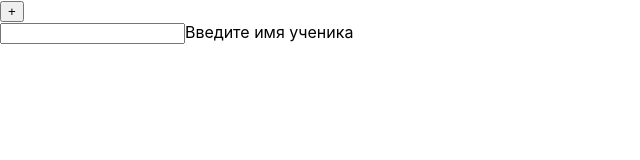
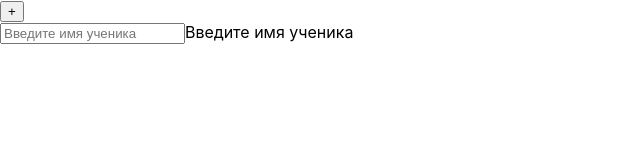
Before and after one commit to zhekablack97/crm-student, a React (Create React App) app: page / in a window 1280 px wide. Shown: the top 160 px of the page, without its empty margins (0-640 px from the left). Built offline with nearby package versions, Linux system fonts and the light colour scheme.

Commit message:
вывод добавления нового ученика в консоль

```diff
--- a/src/App.tsx
+++ b/src/App.tsx
@@ -1,4 +1,4 @@
-import React from 'react';
+import React, { useState } from 'react';
 import './App.css';
 import Name from './components/Name/';
 import ButtonAdd from './components/ButtonAdd';
@@ -7,12 +7,17 @@ import FormAddStudent from './components/FormAddStudent';
 
 
 const App: React.FC = () => {
+  const [student, setStudent] = useState([])
+
+  const addHandler = (name: string) => {
+    console.log('add new student', name)
+  }
 
   return (
     <div>
       <Name/>
       <ButtonAdd/>
-      <FormAddStudent />
+      <FormAddStudent onAdd={addHandler}/>
     </div>
   );
 }
--- a/src/components/FormAddStudent/FormAddStudent.tsx
+++ b/src/components/FormAddStudent/FormAddStudent.tsx
@@ -1,11 +1,22 @@
 import React, { useState } from 'react';
 
-const FormAddStudent: React.FC = () =>{
+interface FormAddStudentProps {
+    onAdd(title:string): void
+}
+
+const FormAddStudent: React.FC<FormAddStudentProps> = props =>{
 
     const [name, setName] = useState<string>('');
 
     const changeHandler = (event: React.ChangeEvent<HTMLInputElement>) => {
         setName(event.target.value)
+    }
+
+    const keyPressHandler = (event: React.KeyboardEvent) => {
+        if (event.key === 'Enter'){
+            props.onAdd(name)
+            setName('')
+        }
     }
 
     return(
@@ -14,7 +25,10 @@ const FormAddStudent: React.FC = () =>{
                 onChange={changeHandler}
                 value={name}
                 type="text"
-                id="name"/>
+                id="name"
+                placeholder="Введите имя ученика"
+                onKeyPress={keyPressHandler}
+            />
             <label htmlFor="name" >
                 Введите имя ученика
             </label>
```
